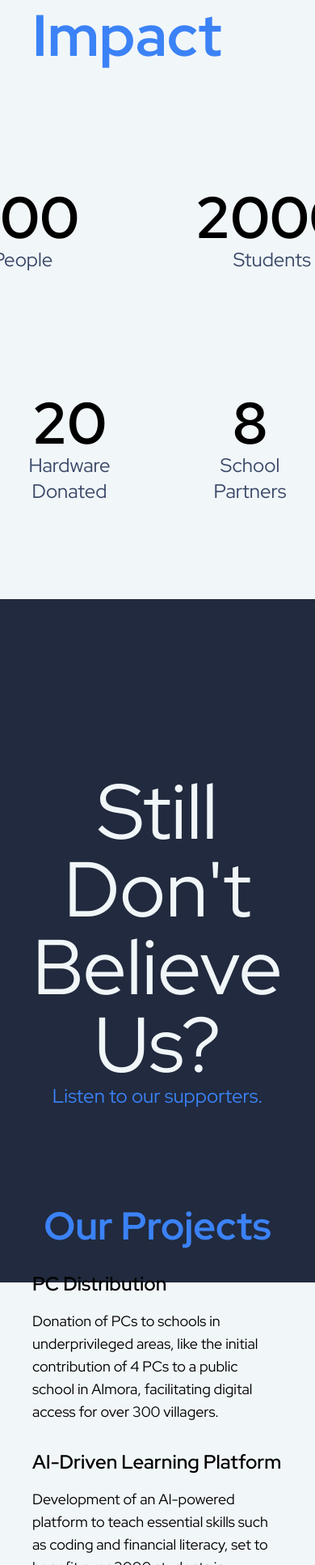
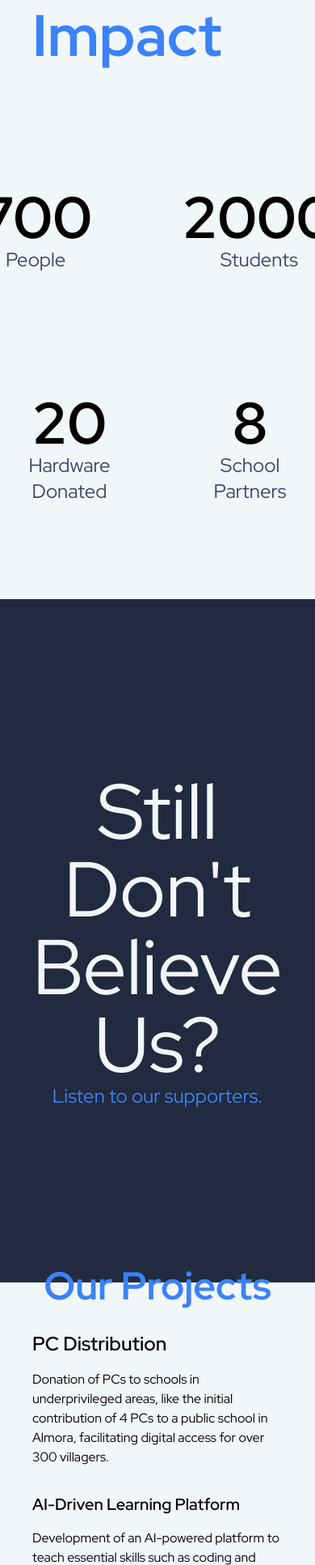
Before and after one commit to AyushB08/project-dosti, a Next.js app: page / in a window 390 px wide. Shown: the part 948-2881 px from the top of the page at 81% size. Built offline with nearby package versions, Linux system fonts and the light colour scheme.

Commit message:
bug fixes

```diff
--- a/app/page.tsx
+++ b/app/page.tsx
@@ -66,7 +66,7 @@ export default function Home() {
           <div className="bg-blue-900 w-4/5 h-2/5 rounded-lg mt-2 m-2"></div>
 
         </div>
-        <div className="w-full md:w-1/2 p-10 flex flex-col justify-center items-center">
+        <div className="w-full md:w-1/2 p-10 flex flex-col justify-center items-center" >
           <h2 className="text-5xl font-bold text-blue-500 mb-20">Our Impact</h2>
 
             <p className="font-bold text-5xl">700</p>
@@ -84,9 +84,9 @@ export default function Home() {
         <div className="w-full h-full md:w-1/2 p-10 flex flex-col justify-center items-center">
           <h2 className="text-7xl font-bold text-blue-500">Our Impact</h2>
 
-          <div className="w-full h-1/2 flex flex-row items-center justify-center space-x-36 mt-20">
-              <div className="flex flex-col items-center justify-center ">
-                <p className="font-bold text-7xl">700</p>
+          <div className="w-full h-1/2 flex flex-row items-center justify-center space-x-28 mt-20">
+              <div className="flex flex-col items-center">
+                <p className=" font-bold text-7xl">700</p>
                 <p className="mb-5 text-2xl text-navy">People</p>
               </div>
               <div className="flex flex-col items-center justify-center">
@@ -125,25 +125,25 @@ export default function Home() {
           </section>
           <section className="mb-8 mx-10">
             <h2 className="text-2xl font-semibold mb-4">PC Distribution</h2>
-            <p className="text-lg mb-6">
+            <p className="text-md md:text-lg mb-6">
               Donation of PCs to schools in underprivileged areas, like the initial contribution of 4 PCs to a public school in Almora, facilitating digital access for over 300 villagers.
             </p>
           </section>
           <section className="mb-8 mx-10">
-            <h2 className="text-2xl font-semibold mb-4">AI-Driven Learning Platform</h2>
-            <p className="text-lg mb-6">
+            <h2 className="text-xl md:text-2xl font-semibold mb-4">AI-Driven Learning Platform</h2>
+            <p className="text-md md:text-lg mb-6">
               Development of an AI-powered platform to teach essential skills such as coding and financial literacy, set to benefit over 2000 students in collaboration with partners like the Laksh Foundation and Pathways School Noida.
             </p>
           </section>
           <section className="mb-8 mx-10">
-            <h2 className="text-2xl font-semibold mb-4">Hardware Collection Drive</h2>
-            <p className="text-lg mb-6">
+            <h2 className="text-xl md:text-2xl font-semibold mb-4">Hardware Collection Drive</h2>
+            <p className="text-md md:text-lg mb-6">
               Collection and refurbishment of over 10 computers and various tech gadgets for educational use, in partnership with communities like ATS Hamlet and ATS Village.
             </p>
           </section>
           <section className="mx-10">
-            <h2 className="text-2xl font-semibold mb-4">Fundraising Initiatives</h2>
-            <p className="text-lg mb-6">
+            <h2 className="text-xl md:text-2xl font-semibold mb-4">Fundraising Initiatives</h2>
+            <p className="text-md md:text-lg mb-6">
               Successful execution of fundraising activities, including bake sales, generating significant funds towards enhancing digital literacy and infrastructure.
             </p>
           </section>
@@ -164,10 +164,10 @@ export default function Home() {
     </div>
 
       <div id ="contact" className="min-h-screen w-screen bg-dark-blue flex flex-col items-center justify-center">
-        <h1 className="text-white text-5xl md:text-8xl font-bold">Contact Us</h1>
+        <h1 className="text-white text-5xl md:text-8xl font-bold ">Contact Us</h1>
 
 
-        <div className="bg-white p-8 rounded-lg shadow-lg mt-8 max-w-lg w-full">
+        <div className="bg-white p-8 rounded-lg shadow-lg mt-8 max-w-lg w-4/5">
           <form>
             <div className="mb-4">
               <label htmlFor="name" className="block text-gray-700 font-bold mb-2">Name</label>
```
